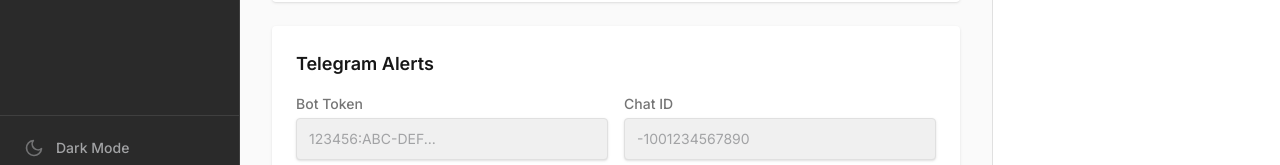
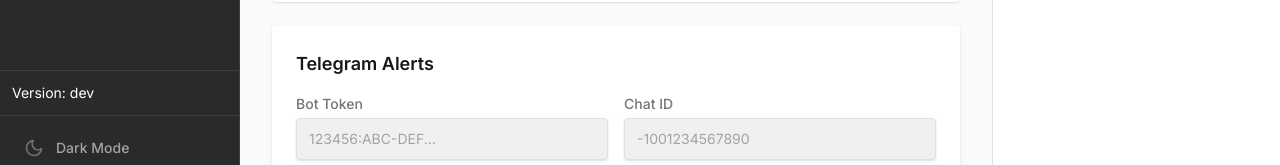
Before and after one commit to ulm0/argus, a Next.js app in the folder web/: page / in a window 1280 px wide. Shown: the part 620-785 px from the top of the page. Built offline with nearby package versions, Linux system fonts and the light colour scheme; no server answers.

Commit message:
chore: show version info

```diff
--- a/web/src/components/Sidebar.tsx
+++ b/web/src/components/Sidebar.tsx
@@ -159,6 +159,26 @@
   const { resolvedTheme, setTheme } = useTheme();
   const [status, setStatus] = useState<AppStatus | null>(null);
   const [mobileOpen, setMobileOpen] = useState(false);
+  const [currentVersion, setCurrentVersion] = useState("dev");
+  const [latestVersion, setLatestVersion] = useState<string | null>(null);
+
+  useEffect(() => {
+    fetch('/api/version')  // Endpoint to get the current version
+      .then((res) => res.json())
+      .then((data) => setCurrentVersion(data.version))
+      .catch(() => setCurrentVersion("dev"));
+  }, []);
+
+  useEffect(() => {
+    fetch('https://api.github.com/repos/your_repo/releases/latest')
+      .then((res) => res.json())
+      .then((data) => {
+        if (data.tag_name) {
+          setLatestVersion(data.tag_name);
+        }
+      })
+      .catch(() => {});
+  }, []);
 
   useEffect(() => {
     let cancelled = false;
@@ -210,6 +230,18 @@
           );
         })}
       </nav>
+
+      {/* Version Info */}
+      <div className="p-3 border-t border-white/10">
+        <div className="flex justify-between items-center text-sm text-white">
+          <span>Version: {currentVersion}</span>
+          {latestVersion && latestVersion !== currentVersion && (
+            <span className="text-xs bg-red-600 text-white rounded-full px-2 py-1">
+              Update available: {latestVersion}
+            </span>
+          )}
+        </div>
+      </div>
 
       {/* Bottom section */}
       <div className="border-t border-white/10 p-3">
```
